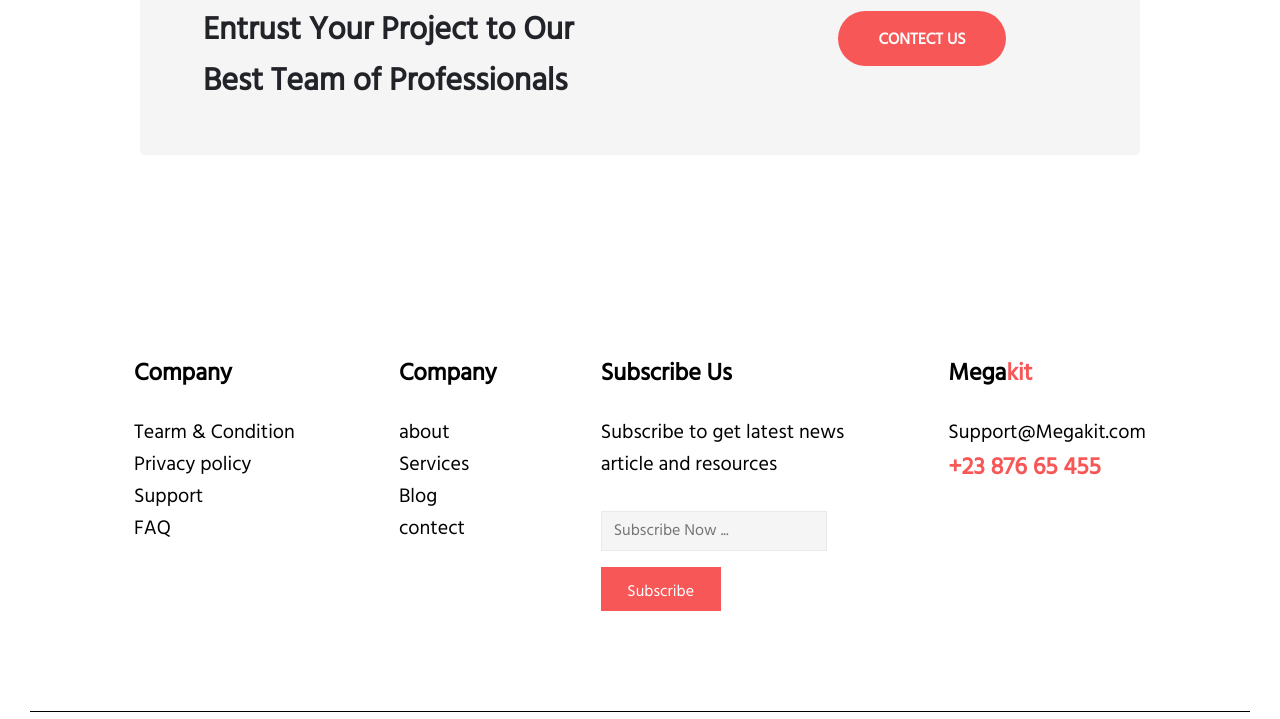
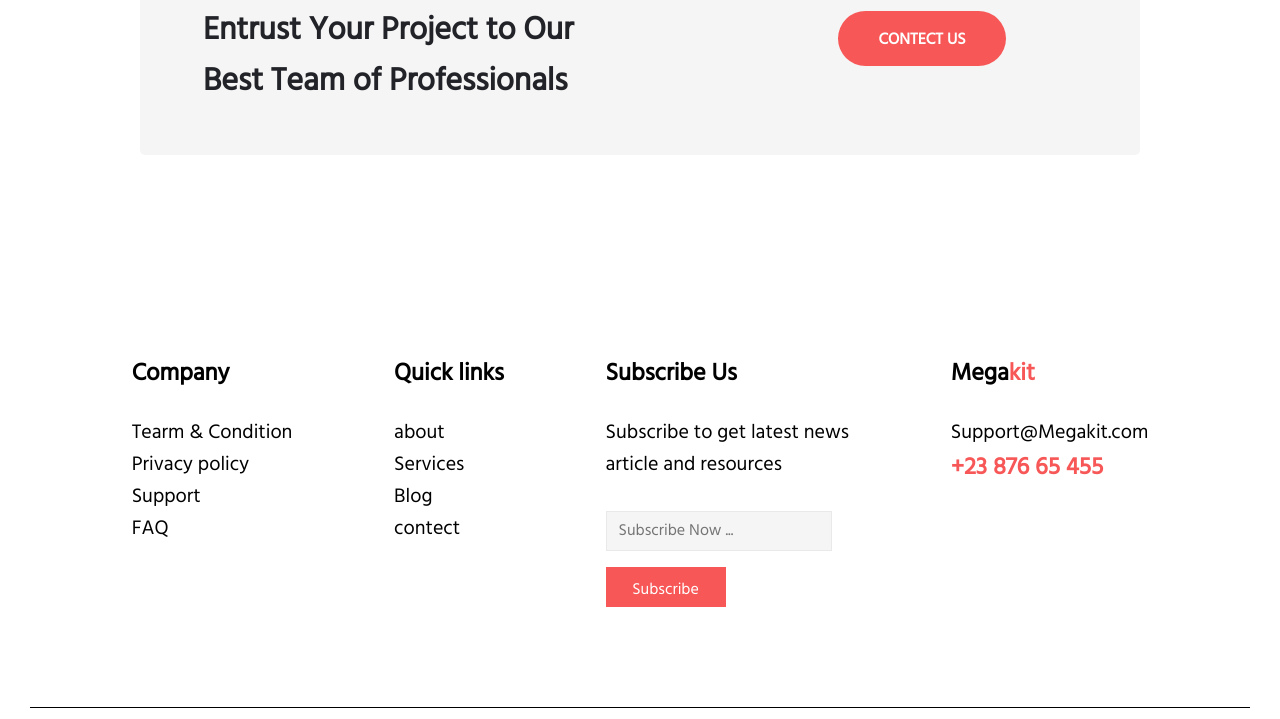
Before and after one commit to jay-malaviya2/megakit, a plain HTML site: page index.html in a window 1280 px wide. Shown: the part 5634-6353 px from the top of the page. Drawn offline with Linux system fonts and the light colour scheme.

Commit message:
secomd add

```diff
--- a/css/style.css
+++ b/css/style.css
@@ -478,7 +478,6 @@ font-size: 20px;
     color: black;
     padding: 0px 0px 0px 65px;
     font-size: 20px;
-
 }
 
 .image4 {
@@ -629,6 +628,7 @@ font-size: 20px;
 
 .f-d-a{
     font-size: 20px;
+    transition: 0.5s;
 }
 
 .inputbox{
@@ -644,7 +644,6 @@ font-size: 20px;
     width: 120px;
     height: 40px;
     background-color: #f75757;
-    border: 2px solid #f75757;
     text-align: center;
     padding: 10px 10px 30px 10px;
     transition: 0.5s;
@@ -677,6 +676,7 @@ font-size: 20px;
     color: black;
     font-weight: 600;
     font-size: 17px;
+    transition: 0.5s;
 }
 
 .social-footer-a{
--- a/index.html
+++ b/index.html
@@ -373,7 +373,7 @@
 
 
             <div class="f-d-1">
-                <h4 class="f-d-h4">Company</h4>
+                <h4 class="f-d-h4">Quick links</h4>
                 <li><a href="" class="f-d-a">about</a></li>
                 <li><a href="" class="f-d-a">Services</a></li>
                 <li><a href="" class="f-d-a">Blog</a></li>
```
